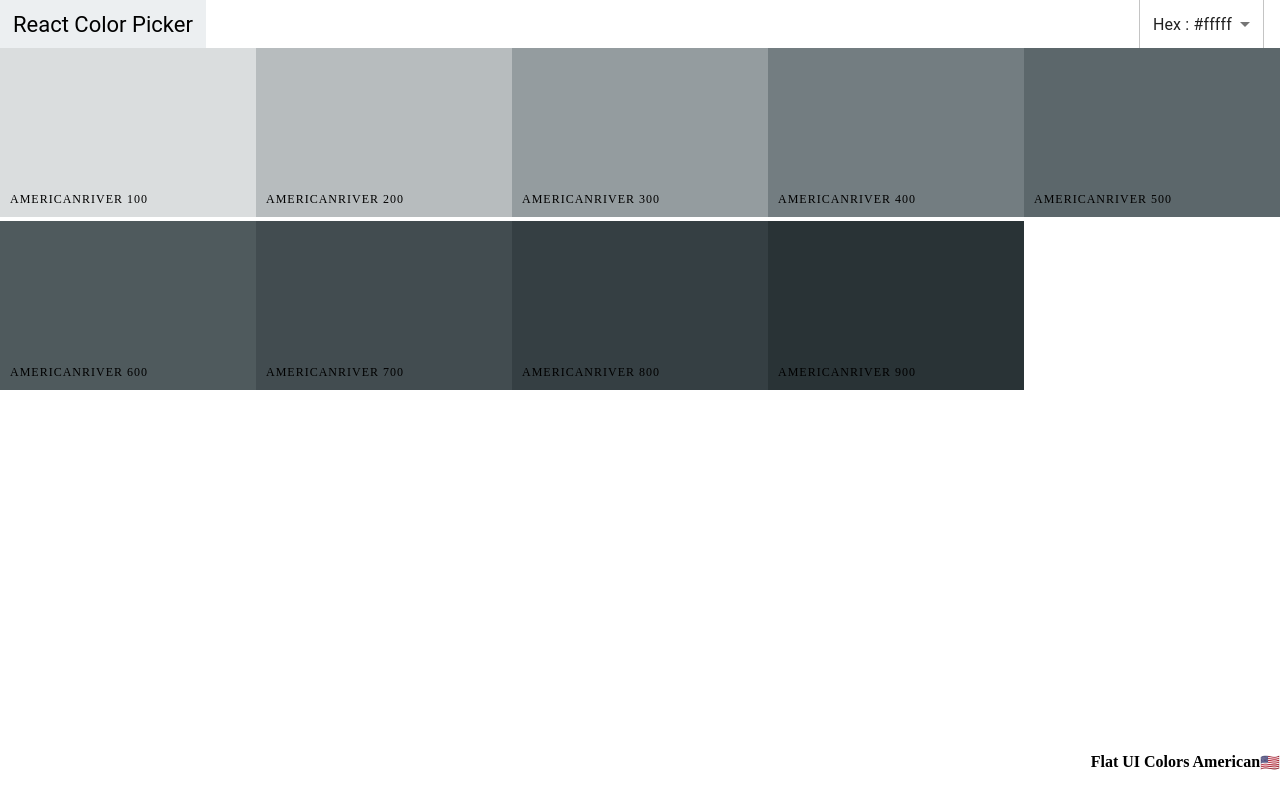
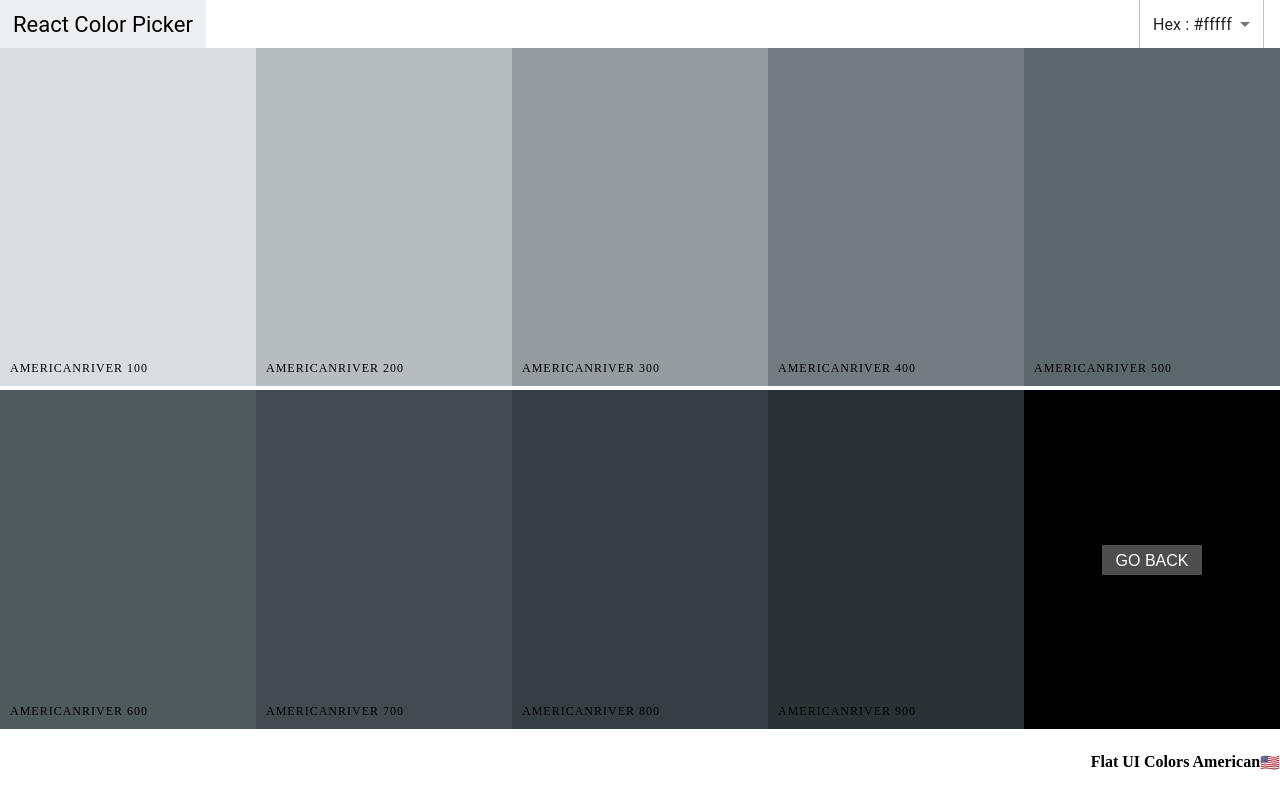
Before and after one commit to promiseume/color-app, a React (Create React App) app: page /palette/flat-ui-colors-american/americanriver in a window 1280 px wide. Built offline with nearby package versions, Linux system fonts and the light colour scheme.

Commit message:
added a back button

```diff
--- a/src/colorBox.css
+++ b/src/colorBox.css
@@ -1,36 +1,45 @@
-.ColorBox{
+.ColorBox {
   width: 20%;
-    height:25%;
+  height: 25%;
   display: inline-block;
   cursor: pointer;
-    margin:0 auto;
+  margin: 0 auto;
   position: relative;
 }
-.copy-button{
+.SinglePalette .ColorBox {
+  height: 50%;
+}
+.ColorBox.go-back {
+  background-color: black;
+}
+.copy-button,
+.back-button {
   width: 100px;
-    height:30px;
-    position:absolute;
+  height: 30px;
+  position: absolute;
   display: inline-block;
   top: 50%;
   left: 50%;
   margin-left: -50px;
   margin-top: -15px;
   text-align: center;
-    outline:none;
+  outline: none;
   background-color: rgba(255, 255, 255, 0.3);
   font-size: 1rem;
   line-height: 30px;
   color: white;
   text-transform: uppercase;
   border: none;
-    opacity: 0;
   margin-bottom: -3.5px;
 }
-.ColorBox:hover .copy-button{
+.copy-button {
+  opacity: 0;
+}
+.ColorBox:hover .copy-button {
   opacity: 1;
   transition: 0.5sec;
 }
-.box-container{
+.box-container {
   position: absolute;
   width: 100%;
   left: 0;
@@ -40,19 +49,19 @@
   text-transform: uppercase;
   font-size: 12px;
 }
-.see-more{
+.see-more {
   background: rgba(255, 255, 255, 0.3);
   position: absolute;
   border: none;
   right: 0;
-    bottom:0;
-    color:white;
-    width:60px;
-    height:30px;
+  bottom: 0;
+  color: white;
+  width: 60px;
+  height: 30px;
   text-align: center;
   line-height: 30px;
 }
-.copy-overlay{
+.copy-overlay {
   opacity: 0;
   z-index: 0;
   width: 100%;
@@ -60,13 +69,13 @@
   transition: transform 0.6s ease-in-out;
   transform: scale(0.1);
 }
-.copy-overlay.show{
+.copy-overlay.show {
   opacity: 1;
   transform: scale(50);
   z-index: 10;
   position: absolute;
 }
-.copy-msg{
+.copy-msg {
   position: fixed;
   top: 0;
   left: 0;
@@ -81,14 +90,14 @@ position: absolute;
   opacity: 0;
   color: white;
 }
-.copy-msg.show{
+.copy-msg.show {
   opacity: 1;
   transform: scale(1);
   z-index: 25;
   transition: all 0.4s ease-in-out;
   transition-delay: 0.3s;
 }
-.copy-msg h1{
+.copy-msg h1 {
   font-weight: 400;
   text-shadow: 1px 2px black;
   background: rgba(255, 255, 255, 0.2);
@@ -98,7 +107,7 @@ position: absolute;
   padding: 1rem;
   text-transform: uppercase;
 }
-.copy-msg p{
+.copy-msg p {
   font-size: 2rem;
   font-weight: 100;
 }
--- a/src/index.css
+++ b/src/index.css
@@ -2,4 +2,5 @@ html,body{
   margin:0;
   padding:0;
   box-sizing: border-box;
+  height: 100vh;
 }
--- a/src/singleColorPalette.jsx
+++ b/src/singleColorPalette.jsx
@@ -1,12 +1,13 @@
 import React, { useState } from "react";
-import "./palette.css";
+import "./colorBox.css";
 import ColorBox from "./colorBox.jsx";
 import Navbar from "./navbar.js";
 import PaletteFooter from "./paletteFooter.jsx";
-import {useNavigate} from 'react-router-dom'
+import { useNavigate } from "react-router-dom";
 
 export default function SingleColor({ palette, colorId }) {
   const [format, setFormat] = useState("hex");
+  const navigate = useNavigate();
 
   const handleShade = (palette, colorId) => {
     let shades = [];
@@ -22,7 +23,7 @@ export default function SingleColor({ palette, colorId }) {
     setFormat(() => value);
   };
   return (
-    <div className="Palette">
+    <div className="SinglePalette Palette">
       <Navbar handleColorFormat={handleColorFormat} isSingleColor={true} />
       <div className="Palette-color">
         {handleShade(palette, colorId).map((color) => (
@@ -35,6 +36,9 @@ export default function SingleColor({ palette, colorId }) {
             paletteId={palette.id}
           />
         ))}
+        <div className="go-back ColorBox">
+          <button className="back-button" onClick={() => navigate(-1)}>Go Back</button>
+        </div>
       </div>
       <PaletteFooter palette={palette} />
     </div>
```
Lines whose indentation alone changed are shown as unchanged.
